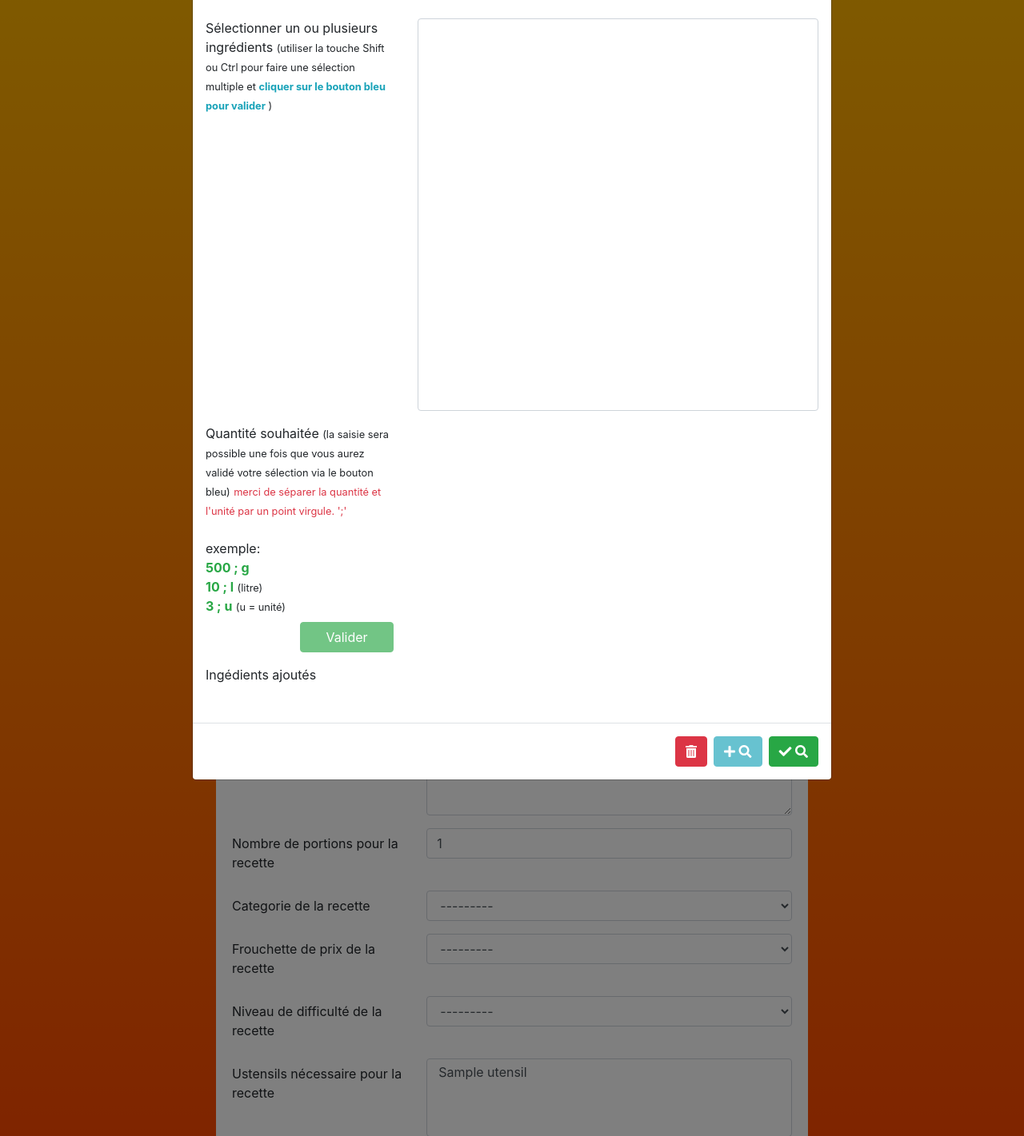
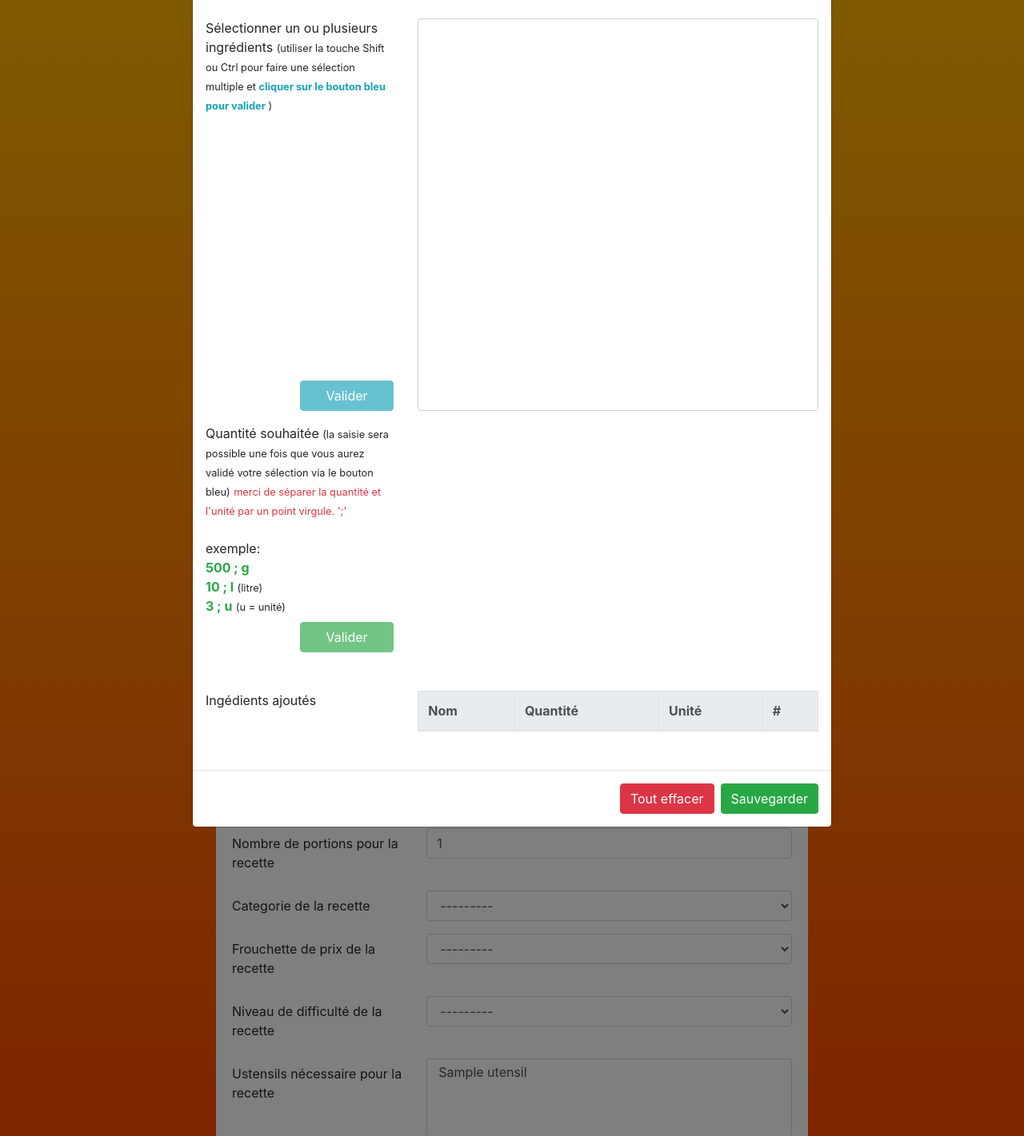
Before and after one commit to riderflo85/feedeasyform, a Django app: page /planning/new_recipe/ in a window 1280 px wide, after a click that opens the changed part. Shown: the part 156-1577 px from the top of the page at 80% size. Run offline with Django 3.2, Linux system fonts and the light colour scheme; a user stored in the database is signed in; tables that the repository leaves empty hold one stand-in row (values such as "Sample post"); lists and menus that the app fills with data are empty; some libraries are stand-ins or nearby versions.

Commit message:
Updated the search food form

```diff
--- a/planning/templates/planning/new_recipe.html
+++ b/planning/templates/planning/new_recipe.html
@@ -178,7 +178,16 @@
                         <input type="text" class="form-control" placeholder="Chercher un aliment" aria-label="SearchFood" aria-describedby="searchFood" id="searchInput">
                     </div>
                     <div class="display-result form-group row" id="searchResult">
-                        <label class="col-sm-4" for="foodsResult">Sélectionner un ou plusieurs ingrédients <small>(utiliser la touche Shift ou Ctrl pour faire une sélection multiple et <strong class="text-info">cliquer sur le bouton bleu pour valider</strong> )</small></label>
+                        <div class="col-sm-4 d-flex-between">
+                            <label for="foodsResult">
+                                Sélectionner un ou plusieurs ingrédients
+                                <small>
+                                    (utiliser la touche Shift ou Ctrl pour faire une sélection multiple et
+                                    <strong class="text-info">cliquer sur le bouton bleu pour valider</strong> )
+                                </small>
+                            </label>
+                            <button type="button" class="btn btn-info btn-valid-quantity" id="btnAddFood" disabled>Valider</button>
+                        </div>
                         <div class="col-sm-8">
                             <select name="foods" id="foodsResult" multiple>
                             </select>
@@ -200,29 +209,34 @@
                             </label>
                             <button class="btn btn-success btn-valid-quantity" id="btnValideFormQuantity" disabled>Valider</button>
                         </div>
-                        <div class="col-sm-8 mt-3" id="quantityFormBloc">
+                        <div class="col-sm-8 mt-3">
+                            <div class="my-d-none" id="quantityFormBloc">
+
+                            </div>
                         </div>
-                        <div class="col-sm-4 mt-3">
+                        <div class="col-sm-4 mt-5">
                             <p>Ingédients ajoutés</p>
                         </div>
-                        <div class="col-sm-8 mt-3">
-                            <ul id="selectedFoods">
-                            </ul>
+                        <div class="col-sm-8 mt-5">
+                            <table class="table table-bordered">
+                                <thead class="thead-light">
+                                    <tr>
+                                        <th scope="col">Nom</th>
+                                        <th scope="col">Quantité</th>
+                                        <th scope="col">Unité</th>
+                                        <th scope="col">#</th>
+                                    </tr>
+                                </thead>
+                                <tbody class="my-d-none" id="selectedFoods">
+
+                                </tbody>
+                            </table>
                         </div>
                     </div>
                 </div>
                 <div class="modal-footer">
-                    <button class="btn btn-danger" id="btnClear">
-                        <i class="fas fa-trash-alt"></i>
-                    </button>
-                    <button type="button" class="btn btn-info" id="btnAddFood" disabled>
-                        <i class="fas fa-plus"></i>
-                        <i class="fas fa-search"></i>
-                    </button>
-                    <button type="button" class="btn btn-success" data-dismiss="modal" id="btnValideSearch">
-                        <i class="fas fa-check"></i>
-                        <i class="fas fa-search"></i>
-                    </button>
+                    <button class="btn btn-danger" id="btnClear">Tout effacer</button>
+                    <button type="button" class="btn btn-success" data-dismiss="modal" id="btnValideSearch">Sauvegarder</button>
                 </div>
             </div>
         </div>
--- a/user/static/user/css/style.css
+++ b/user/static/user/css/style.css
@@ -85,3 +85,7 @@ hr {
     width: 50%;
     align-self: flex-end;
 }
+
+.my-d-none {
+    display: none;
+}
--- a/user/static/user/js/script.js
+++ b/user/static/user/js/script.js
@@ -40,15 +40,53 @@ function displayResult(foods) {
 
 function displayQuantityForm(foods) {
     const parentNode = $("#quantityFormBloc");
+    let inputFields = [];
 
     for (const food of foods) {
         const formatedFood = food.split(':');
         const newForm = `<label for="food-${formatedFood[0]}">${formatedFood[1]}</label>\n
-        <input type="text" class="form-control mb-3" name="quantity" id="food-${formatedFood[0]}">`;
+        <input type="text" class="form-control mb-3" name="quantity" id="food-${formatedFood[0]}" data-id="${formatedFood[0]}">`;
 
         $(newForm).appendTo(parentNode);
+        inputFields.push({
+            label: formatedFood[1],
+            input: $(`#food-${formatedFood[0]}`)
+        });
     }
+    parentNode.slideDown(500);
 
+    return inputFields;
+}
+
+
+function displayFoodsAndQuantity(parentNode, fieldsInput) {
+    for (const field of fieldsInput) {
+        const parsedData = field.input.val().split(';');
+        const item = `
+        <tr id="${field.input.data('id')}" data-id="${field.input.data('id')}">
+            <td>${field.label}</td>
+            <td>${parsedData[0].trim()}</td>
+            <td>${parsedData[1].trim()}</td>
+            <td>
+                <button class="btn btn-danger btn-sm" id="clearFoodTable-${field.input.data('id')}">
+                    <i class="fas fa-minus"></i>
+                </button>
+            </td>
+        </tr>`;
+
+        $(item).appendTo(parentNode);
+        field.input.attr('disabled', 'true');
+
+        const btnClearFoodTable = $(`#clearFoodTable-${field.input.data('id')}`);
+
+        btnClearFoodTable.on('click', () => {
+            const thisField = $(`#${field.input.data('id')}`);
+            thisField.fadeOut(500, () => {
+                thisField.remove();
+            });
+        });
+    }
+    parentNode.fadeIn(500);
 }
 
 
@@ -65,10 +103,14 @@ $(document).ready(() => {
     const quantityFormBloc = $("#quantityFormBloc");
     const selectArea = $("#foodsResult");
     const fomrQuantity = $("#quantityFormBloc");
+    let quantityInput;
 
 
     selectArea.focus(() => {
         btnAddFood.removeAttr('disabled');
+        fomrQuantity.fadeOut(500, () => {
+            fomrQuantity.empty();
+        });
     });
 
 
@@ -80,22 +122,40 @@ $(document).ready(() => {
     });
 
 
+    inputSearch.focus(() => {
+        fomrQuantity.fadeOut(500, () => {
+            fomrQuantity.empty();
+        });
+    });
+
+
     inputSearch.blur(() => {
         inputSearch.val("");
     });
 
 
     btnAddFood.on('click', () => {
-        displayQuantityForm(selectArea.val());
+        quantityInput = displayQuantityForm(selectArea.val());
         btnAddFood.attr('disabled', 'true');
         btnValideFormQuantity.removeAttr('disabled');
     });
 
 
     btnClearFoodSelected.on('click', () => {
-        listingFood.empty();
-        fomrQuantity.empty();
-        selectArea.empty();
+        fomrQuantity.fadeOut(500, () => {
+            fomrQuantity.empty();
+            selectArea.empty();
+        });
+        listingFood.fadeOut(500, () => {
+            listingFood.empty();
+        });
+    });
+
+
+    btnValideFormQuantity.on('click', (event) => {
+        displayFoodsAndQuantity(listingFood, quantityInput);
+        btnAddFood.attr('disabled', 'true');
+        $(event.target).attr('disabled', 'true');
     });
 
 });
```
